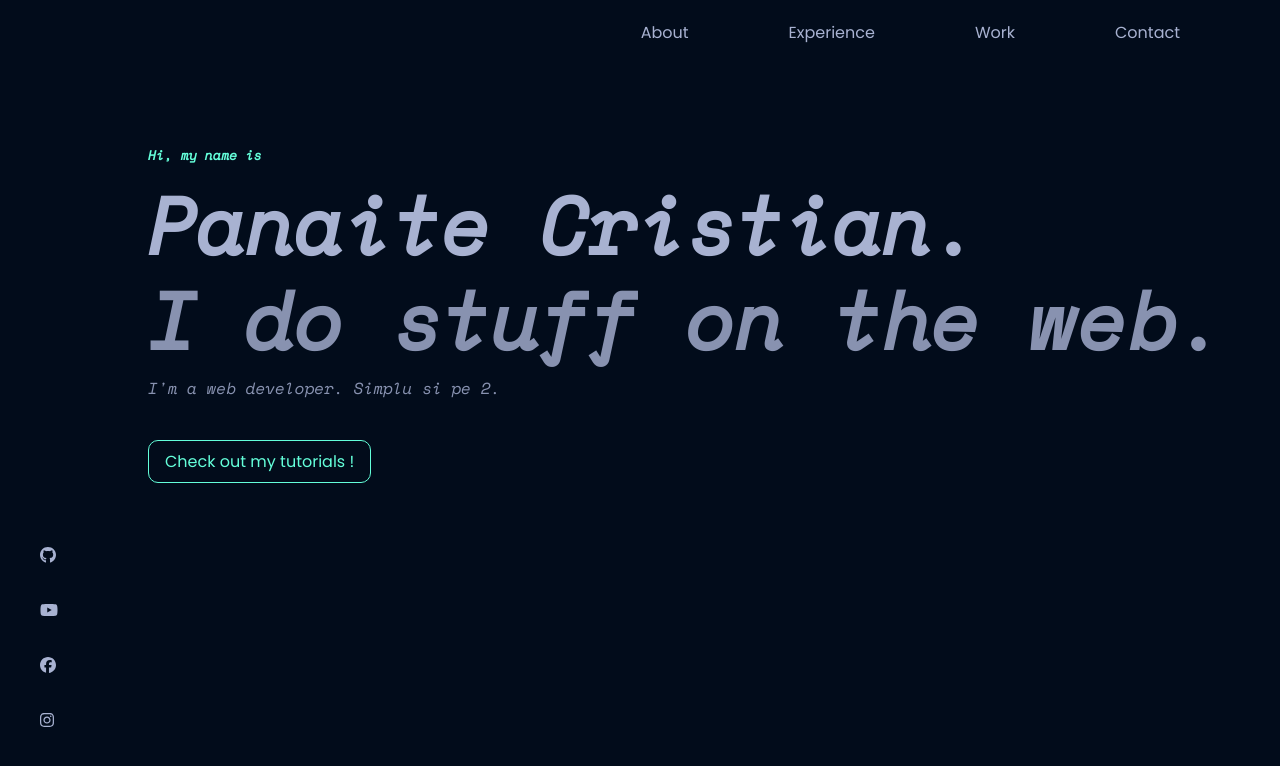
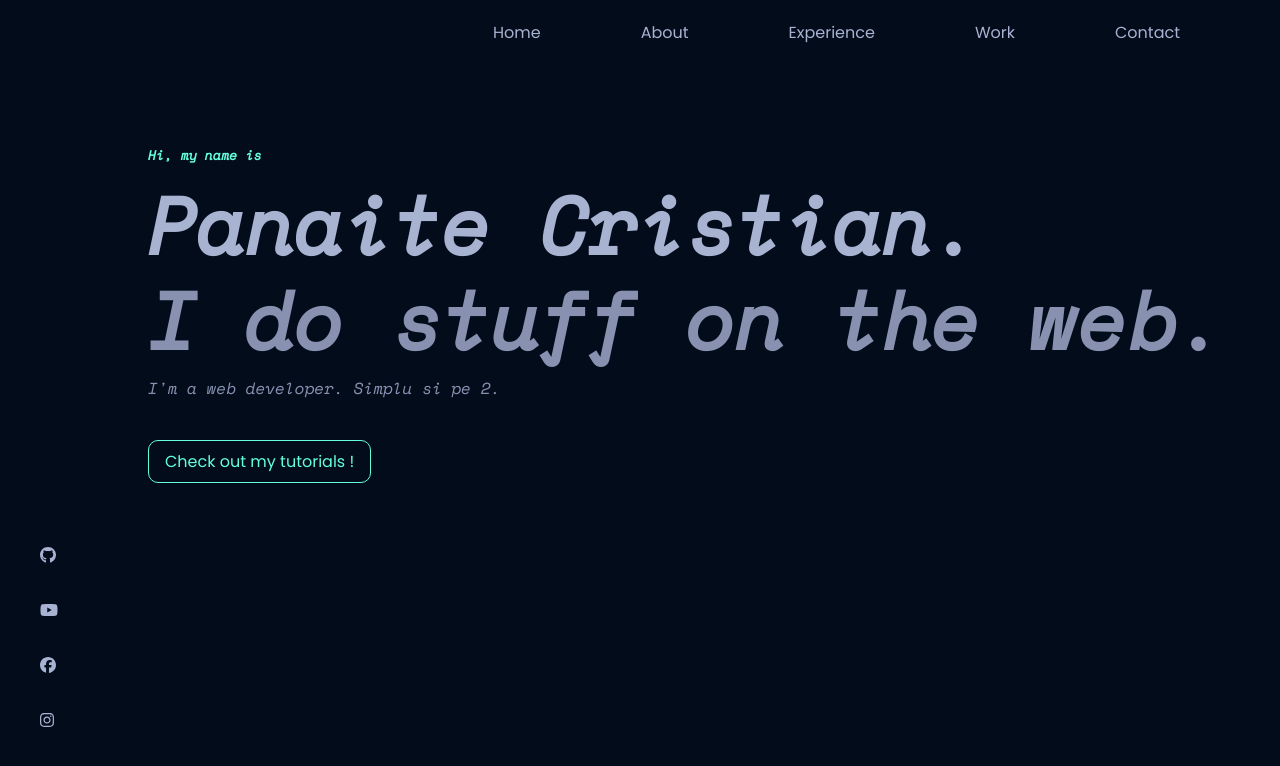
Before and after one commit to w0rd-glitch/pp, a React (Create React App) app: page / in a window 1280 px wide. Shown: the top 766 px of the page. Built offline with nearby package versions, Linux system fonts and the light colour scheme.

Commit message:
navbar/routing

```diff
--- a/package.json
+++ b/package.json
@@ -18,6 +18,8 @@
     "react": "^17.0.2",
     "react-dom": "^17.0.2",
     "react-fontawesome": "^1.7.1",
+    "react-router": "^6.2.1",
+    "react-router-dom": "^6.2.1",
     "react-scripts": "5.0.0",
     "sass": "^1.49.7",
     "typescript": "^4.5.5",
--- a/src/App.scss
+++ b/src/App.scss
@@ -45,6 +45,9 @@ body {
                 &:hover {
                     color: var(--green);
                 }
+            }
+            a{
+                text-decoration: none;
             }
         }
     }
@@ -113,6 +116,7 @@ body {
     position: sticky;
     flex-direction: column;
     justify-content: flex-end;
+    align-items: center;
     height: 90vh;
     ul {
         list-style-type: none;
--- a/src/App.tsx
+++ b/src/App.tsx
@@ -1,67 +1,19 @@
 import React from 'react';
+import { Routes, Route } from 'react-router';
+import { BrowserRouter } from 'react-router-dom';
 import './App.scss';
-import { FontAwesomeIcon } from '@fortawesome/react-fontawesome';
-import { faGithub } from '@fortawesome/free-brands-svg-icons';
-import { faYoutube } from '@fortawesome/free-brands-svg-icons';
-import { faFacebook} from '@fortawesome/free-brands-svg-icons';
-import {faInstagram } from '@fortawesome/free-brands-svg-icons';
+import Navbar from './components/Navbar';
+import Home from './pages/Home';
 
 
 function App() {
   return (
-    <div className="App">
-
-
-      <div className='navbar'>
-        <ul>
-          <li>
-            <span>About</span>
-          </li>
-          <li>
-            <span>Experience</span>
-          </li>
-          <li>
-            <span>Work</span>
-          </li>
-          <li>
-            <span>Contact</span>
-          </li>
-        </ul>
-      </div>
-
-    <div className='container'>
-      <div className='sidebar'>
-        <ul>
-          <li>
-            <span><FontAwesomeIcon icon={faGithub} /></span>
-          </li>
-          <li>
-            <span><FontAwesomeIcon icon={faYoutube} /></span>
-          </li>
-          <li>
-            <span><FontAwesomeIcon icon={faFacebook} /></span>
-          </li>
-          <li>
-            <span><FontAwesomeIcon icon={faInstagram}/></span>
-          </li>
-        </ul>
-      </div>
-    <div className='content'>
-    <div className='heading'>
-      <h5>Hi, my name is</h5>
-      <h2>Panaite Cristian.</h2>
-      <h3>I do stuff on the web.</h3>
-      <p>I'm a web developer. Simplu si pe 2.</p>
-      <a href="youtube.com">
-        Check out my tutorials !
-      </a>
-    </div>
-    </div>
-    </div>
-
-
-
-    </div>
+    <BrowserRouter>
+      <Navbar />
+      <Routes>
+        <Route path="/" element={<Home />} />
+      </Routes>
+    </BrowserRouter>
   );
 }
 
--- /dev/null
+++ b/src/components/Navbar.tsx
@@ -0,0 +1,38 @@
+import React from 'react'
+import { NavLink } from 'react-router-dom'
+
+function Navbar() {
+  return (
+    <div className='navbar'>
+        <ul>
+        <li>
+            <NavLink end to='/'>
+            <span>Home</span>
+            </NavLink>
+          </li>
+          <li>
+            <NavLink end to='/about'>
+            <span>About</span>
+            </NavLink>
+          </li>
+          <li>
+              <NavLink end to='/experience'>
+            <span>Experience</span>
+            </NavLink>
+          </li>
+          <li>
+              <NavLink end to='/work'>
+            <span>Work</span>
+            </NavLink>
+          </li>
+          <li>
+              <NavLink end to='/contact'>
+            <span>Contact</span>
+            </NavLink>
+          </li>
+        </ul>
+      </div>
+  )
+}
+
+export default Navbar
--- /dev/null
+++ b/src/pages/Home.tsx
@@ -0,0 +1,39 @@
+import { faGithub, faYoutube, faFacebook, faInstagram } from '@fortawesome/free-brands-svg-icons'
+import { FontAwesomeIcon } from '@fortawesome/react-fontawesome'
+import React from 'react'
+
+function Home() {
+  return (
+    <div className='container'>
+      <div className='sidebar'>
+        <ul>
+          <li>
+            <span><FontAwesomeIcon icon={faGithub} /></span>
+          </li>
+          <li>
+            <span><FontAwesomeIcon icon={faYoutube} /></span>
+          </li>
+          <li>
+            <span><FontAwesomeIcon icon={faFacebook} /></span>
+          </li>
+          <li>
+            <span><FontAwesomeIcon icon={faInstagram}/></span>
+          </li>
+        </ul>
+      </div>
+    <div className='content'>
+    <div className='heading'>
+      <h5>Hi, my name is</h5>
+      <h2>Panaite Cristian.</h2>
+      <h3>I do stuff on the web.</h3>
+      <p>I'm a web developer. Simplu si pe 2.</p>
+      <a href="youtube.com">
+        Check out my tutorials !
+      </a>
+    </div>
+    </div>
+    </div>
+  )
+}
+
+export default Home
```
Also changed, not shown: src/pages/About.tsx (added, +11 -0 lines), 1 other file (tests, documents, lock files or other folders).
